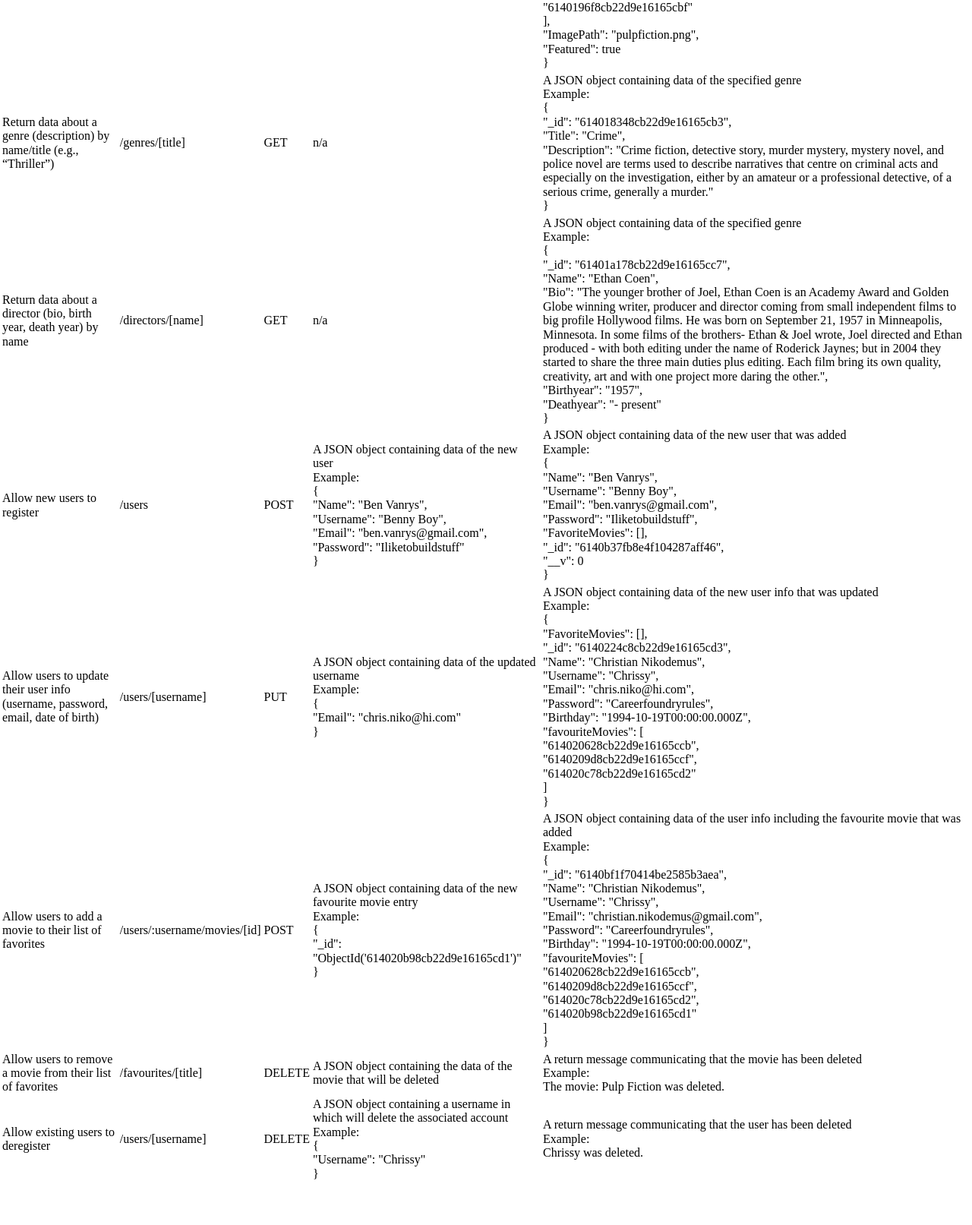
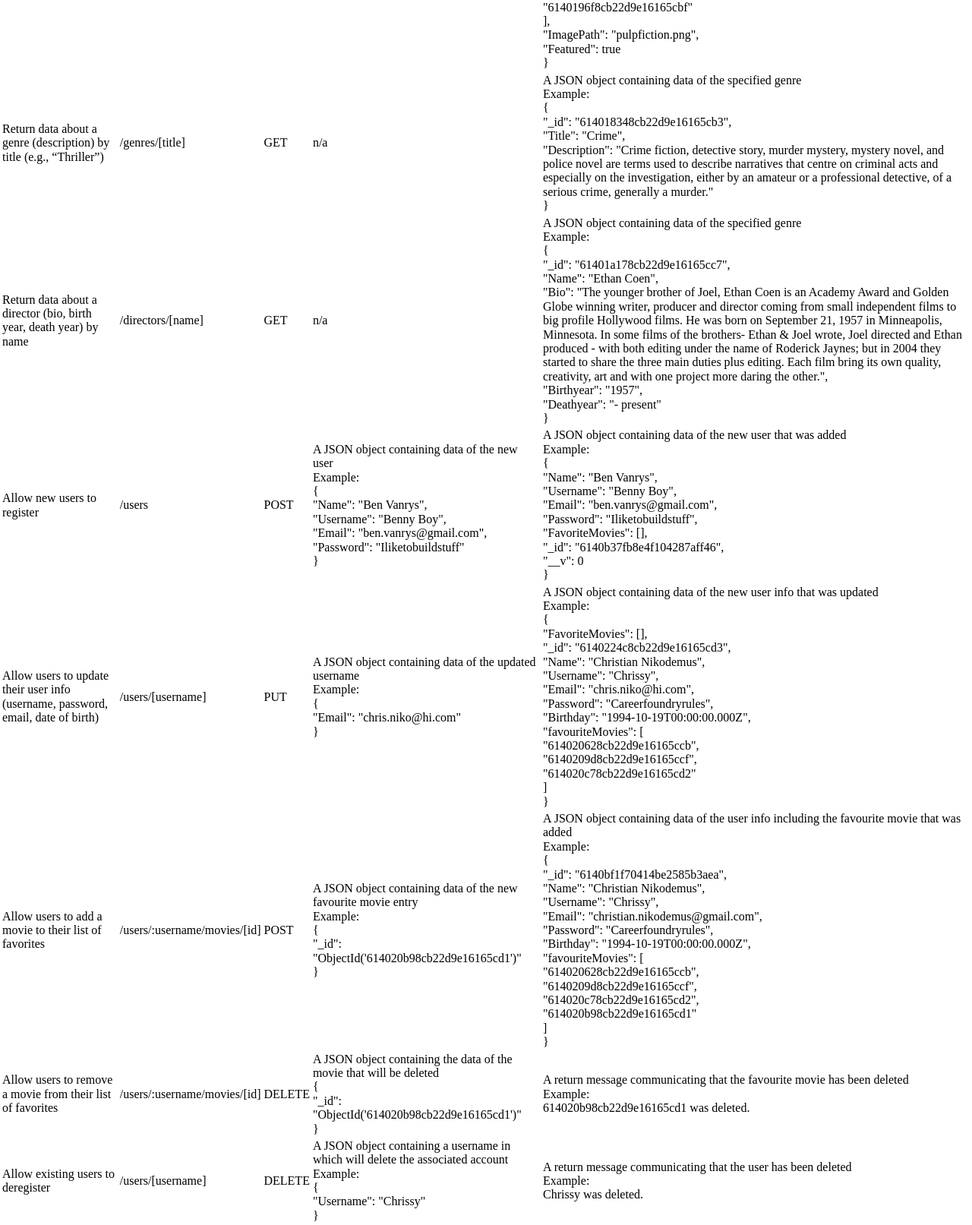
Before and after one commit to ChristianNikodemus/Movie-API, a website: page public/documentation.html in a window 1280 px wide. Shown: the part 690-2303 px from the top of the page at 76% size. Before the commit the page ends 2248 px from the top, so only its background shows below. Drawn offline with nearby package versions, Linux system fonts and the light colour scheme.

Commit message:
Updated the delete favourite movie feature using mongoose

```diff
--- a/public/documentation.html
+++ b/public/documentation.html
@@ -75,7 +75,7 @@
         }<br>
         </tr>
         <tr>
-          <td>Return data about a genre (description) by name/title (e.g., “Thriller”)</td>
+          <td>Return data about a genre (description) by title (e.g., “Thriller”)</td>
           <td>/genres/[title]</td>
           <td>GET</td>
           <td>n/a</td>
@@ -188,12 +188,16 @@
         </tr>
         <tr>
           <td>Allow users to remove a movie from their list of favorites</td>
-          <td>/favourites/[title]</td>
+          <td>/users/:username/movies/[id]</td>
           <td>DELETE</td>
-          <td>A JSON object containing the data of the movie that will be deleted</td>
-          <td>A return message communicating that the movie has been deleted<br>
+          <td>A JSON object containing the data of the movie that will be deleted<br>
+            {<br>
+              "_id": "ObjectId('614020b98cb22d9e16165cd1')"<br>
+          }<br>
+          </td>
+          <td>A return message communicating that the favourite movie has been deleted<br>
             Example:<br>
-            The movie: Pulp Fiction was deleted.
+            614020b98cb22d9e16165cd1 was deleted.
           </td>
         </tr>
         <tr>
```
Also changed, not shown: index.js (+13 -9 lines).
